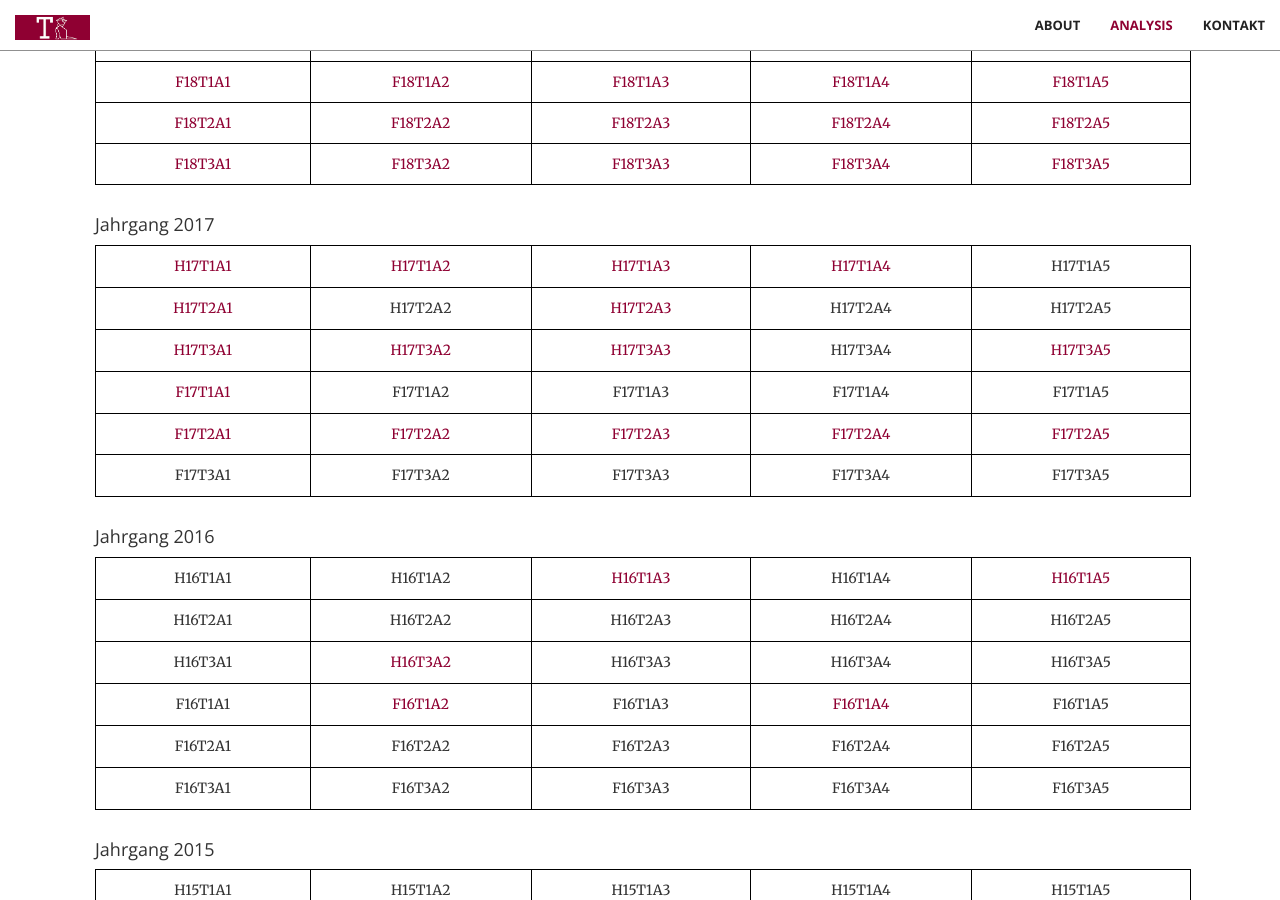
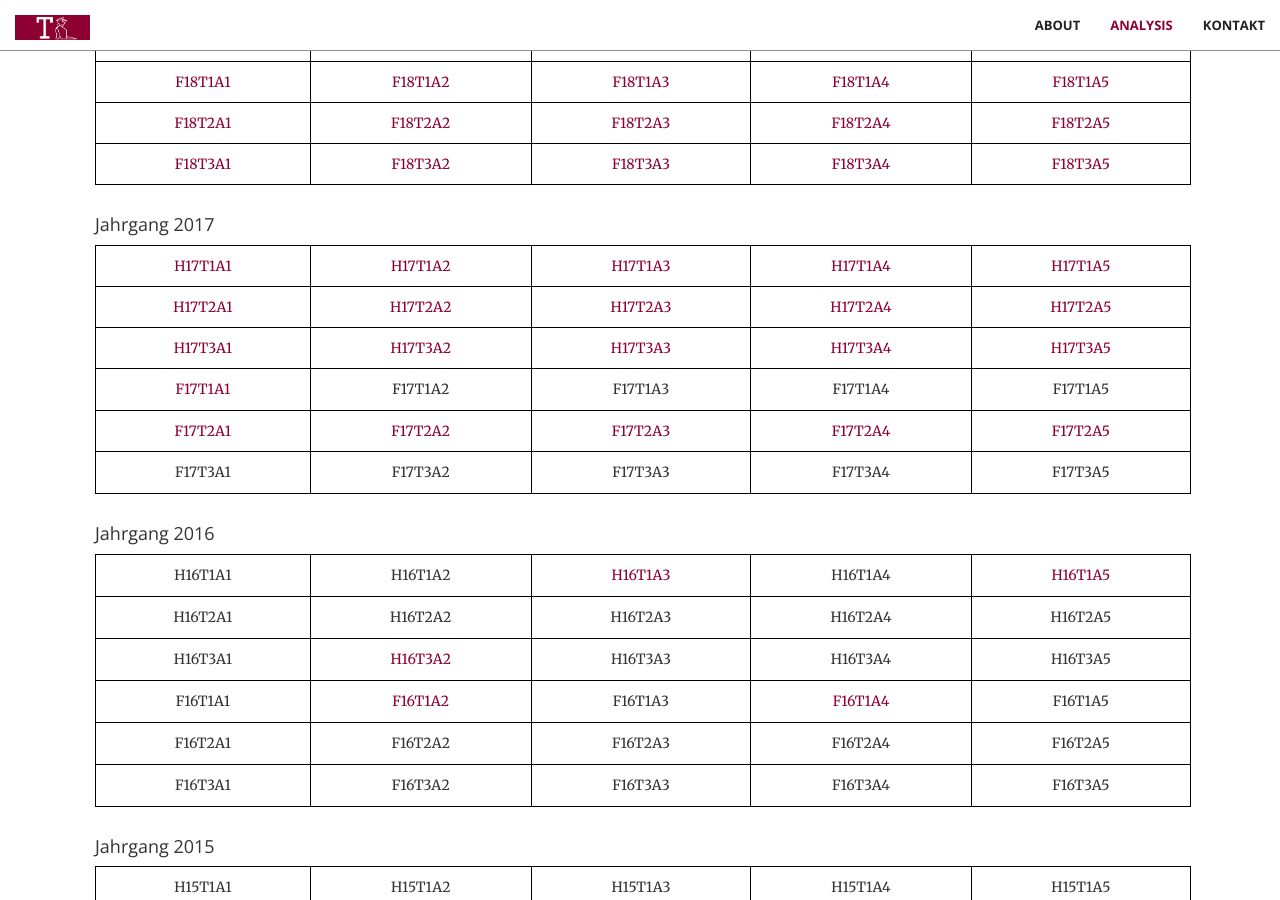
Before and after one commit to trabaldini/trabaldini.github.io, a Jekyll site: the page built from index.html, in a window 1280 px wide and 900 px high, scrolled down 3727 px. Built offline with Jekyll 4.4.1, drawn with Linux system fonts in a browser that asks for light colours; some web fonts are replaced.

Commit message:
add missing H17 exams

```diff
--- a/_includes/math.html
+++ b/_includes/math.html
@@ -808,7 +808,7 @@
                                     <a href="aufg/H17T1A4_DGL.pdf" target="_blank">H17T1A4</a>
                                 </td>
                                 <td>
-                                    <p>H17T1A5</p>
+                                    <a href="aufg/H17T1A5_RA.pdf" target="_blank">H17T1A5</a>
                                 </td>
                             </tr>
                             <tr>
@@ -816,16 +816,16 @@
                                     <a href="aufg/H17T2A1_FT.pdf" target="_blank">H17T2A1</a>
                                 </td>
                                 <td>
-                                    <p>H17T2A2</p>
+                                    <a href="aufg/H17T2A2_DGL.pdf" target="_blank">H17T2A2</a>
                                 </td>
                                 <td>
                                     <a href="aufg/H17T2A3_FT.pdf" target="_blank">H17T2A3</a>
                                 </td>
                                 <td>
-                                    <p>H17T2A4</p>
+                                    <a href="aufg/H17T2A4_DGL.pdf" target="_blank">H17T2A4</a>
                                 </td>
                                 <td>
-                                    <p>H17T2A5</p>
+                                    <a href="aufg/H17T2A5_FT.pdf" target="_blank">H17T2A5</a>
                                 </td>
                             </tr>
                             <tr>
@@ -839,7 +839,7 @@
                                     <a href="aufg/H17T3A3_DGL.pdf" target="_blank">H17T3A3</a>
                                 </td>
                                 <td>
-                                    <p>H17T3A4</p>
+                                    <a href="aufg/H17T3A4_DGL.pdf" target="_blank">H17T3A4</a>
                                 </td>
                                 <td>
                                     <a href="aufg/H17T3A5_FT.pdf" target="_blank">H17T3A5</a>
```
Also changed, not shown: 5 other files.
